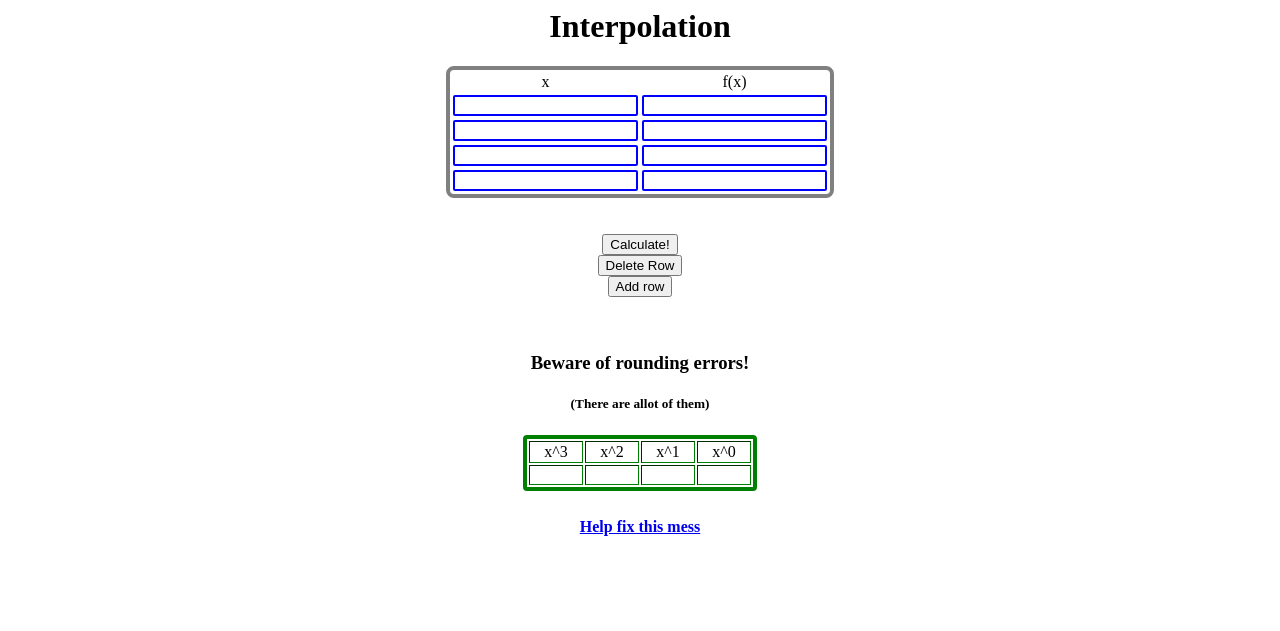
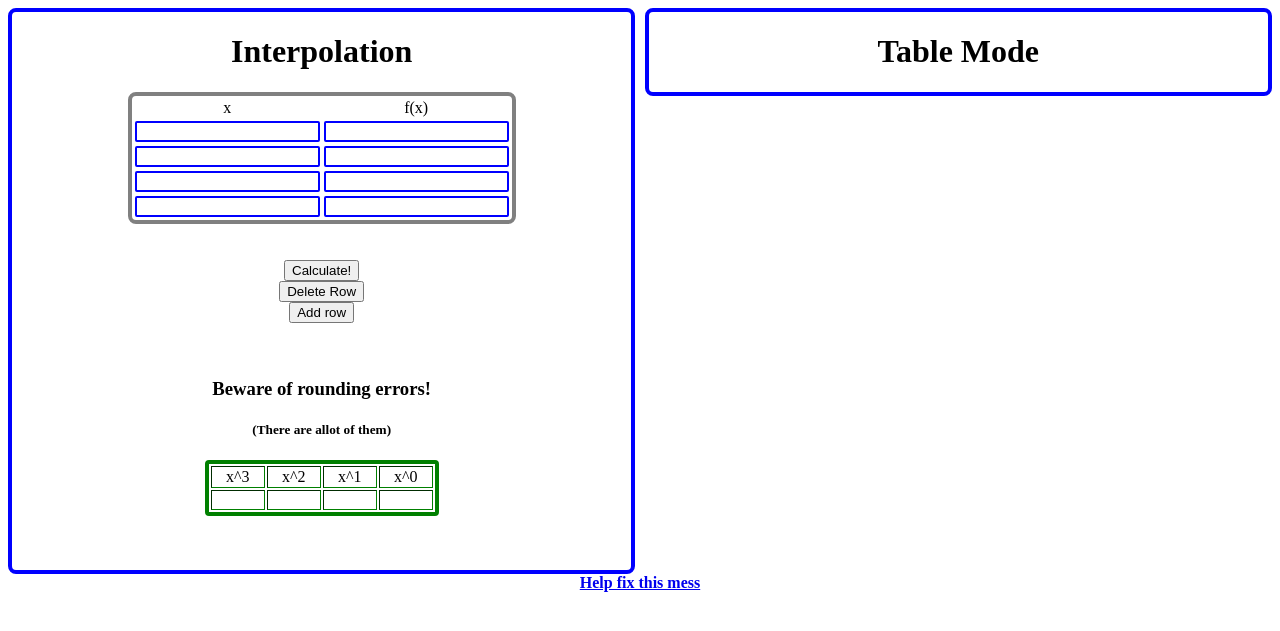
Before and after one commit to AlwinHughes/Interpolation-Calculator, a PHP site: page / in a window 1280 px wide. Shown: the top 631 px of the page. Run offline with PHP 8.4, Linux system fonts and the light colour scheme; some libraries are stand-ins or nearby versions.

Commit message:
started adding second pain for table mode, added reset method for coifitions.

```diff
--- a/calculate.js
+++ b/calculate.js
@@ -5,6 +5,7 @@ var block_size;
 var no_of_points = 4;
 function calculate () {
 	// set up
+	resetResults();
 	points = [];
 	block_size = 0;
 	coifitionts = Array(no_of_points);
@@ -12,15 +13,20 @@ function calculate () {
 	for (var i = 0; i < coifitionts.length; i++) {
 		coifitionts[i] = 0;
 	};
+
 	//populating array
 	for(var i = 0; i < no_of_points;i++ ){
 		points.push([parseInt(document.getElementById('X_'+i).value), parseInt(document.getElementById('Y_'+i).value)]);
 	}
 
+	//checking for repeats and zeroes
 	for(var i = 0; i<points.length; i++){
 		for(var j = 0; j< selectAllBut(points,i).length; j++){
 			if(points[i][0]==selectAllBut(points,i)[j]){
 				alert("Repeated x cordinates");
+				return;
+			}if(points[i][0]==0){
+				alert("X cordinate of zero (sorry there is a bug with this)");
 				return;
 			}
 		}
@@ -28,7 +34,7 @@ function calculate () {
 
 	for (var i = 0; i < points.length; i++) {// loop selects which x value is not in the top of the fraction (which term of the equation it is)
 		var combs = combinations(getstring(selectAllBut(points,i)));
-			console.log(combs);
+
 		//calculating bottom of fraciton
 		var denominator = 1;
 		for(var j = 0; j< points.length; j++){
@@ -38,9 +44,8 @@ function calculate () {
 		}
 
 		//dealing with all terms that are not the highest power
-		console.log("denominator:"+denominator);
+
 		for (var k = 0; k < combs.length; k++) {
-			console.log(combs[k]);
 			coifitionts[combs[k].replace(/[^*]/g, "").length+1] += math.chain(math.eval(combs[k])).multiply(math.fraction(points[i][1],denominator)).done();
 		};
 
@@ -52,7 +57,6 @@ function calculate () {
 
 	var lowest = findSmallest(coifitionts);
 	for (var i = 0; i < coifitionts.length; i++) {
-		console.log(no_of_points-i-1);
 		document.getElementById("x^"+(no_of_points-i-1)).innerHTML = coifitionts[i];
 	};
 }
@@ -67,12 +71,17 @@ function selectAllBut(array,not) {
 	return variable;
 }
 
+function resetResults(){
+	for (var i = 0; i < no_of_points; i++) {
+		document.getElementById("x^"+i).innerHTML = "";
+	}
+}
+
 function logPoints(){
 	var points_string = "";
 	points.forEach(function(item,index){
 		points_string +='['+item[0]+','+item[1]+'],'
 	})
-	console.log(points_string);
 }
 
 function findSmallest(array){
@@ -86,23 +95,18 @@ function findSmallest(array){
 }
 
 function getstring(data){
-	console.log(data);
 	//geting block size
 	for (var i = 0; i < data.length; i++) {
-
 		if(String(-1*data[i]).length>block_size){
-			console.log("data: "+-1*data[i]);
 			block_size = String(-1*data[i]).length;
 		}
 	};
 
-	console.log("block size"+block_size)
 	var return_string = "";
 
 	for (var i = 0; i < data.length; i++) {
 		return_string = return_string+ addzeroes(String((-1)*data[i]),((-1)*data[i])<0);
 	}
-	console.log(return_string);
 	return return_string;
 }
 
@@ -124,7 +128,8 @@ function addzeroes(string,is_negative){
 
 $(document).ready(function(){
 	$("#delete_row").on('click',function(){
-		if(no_of_points>3){
+		if(no_of_points>2){
+			resetResults();
 			$('#value_table_body').children().last().remove();
 			$("#results_lable").children().first().remove();
 			$("#result_row").children().first().remove();
--- a/css.css
+++ b/css.css
@@ -1,3 +1,5 @@
+
+
 #value_table{
 	border-radius: 8px;
 	border-style: solid;
@@ -24,3 +26,21 @@ input{
     height: 1em;
     margin-top: -3em;
 }
+#interpolation{
+	float: left;
+	width: 49%;
+	border-style: solid;
+	border-radius: 8px;
+	border-width: 4px;
+	border-color: blue;
+
+}
+
+#tablemode{
+	float: right;
+	width: 49%;
+	border-radius: 8px;
+	border-style: solid;
+	border-width: 4px;
+	border-color: blue;
+}
--- a/index.html
+++ b/index.html
@@ -8,6 +8,7 @@
 	<script src="https://ajax.googleapis.com/ajax/libs/jquery/1.12.2/jquery.min.js"></script>
 </head>
 <body>
+	<div id="interpolation">
 		<center><h1>Interpolation</h1></center>
 
 		<center>
@@ -73,7 +74,12 @@
 		<br>
 		<br>
 		<br>
+		</div>
+		<div id="tablemode">
+			<center><h1>Table Mode</h1></center>
 
+
+		</div>
 		<div id="footer">
 			<center><a href="https://github.com/AlwinHughes/Interpolation-Calculator"><h4>Help fix this mess</h4></a></center></div>
 	</body>
```
Also changed, not shown: README.md. Lines whose indentation alone changed are shown as unchanged.
